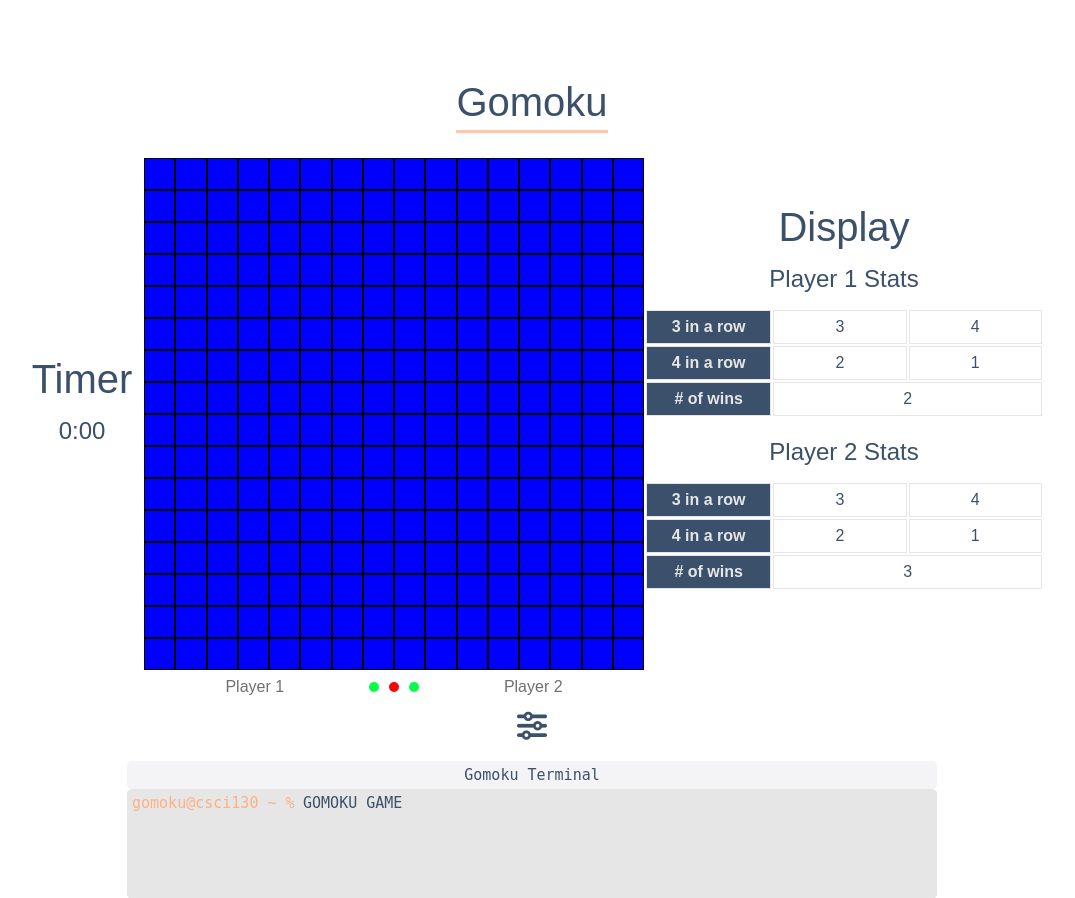
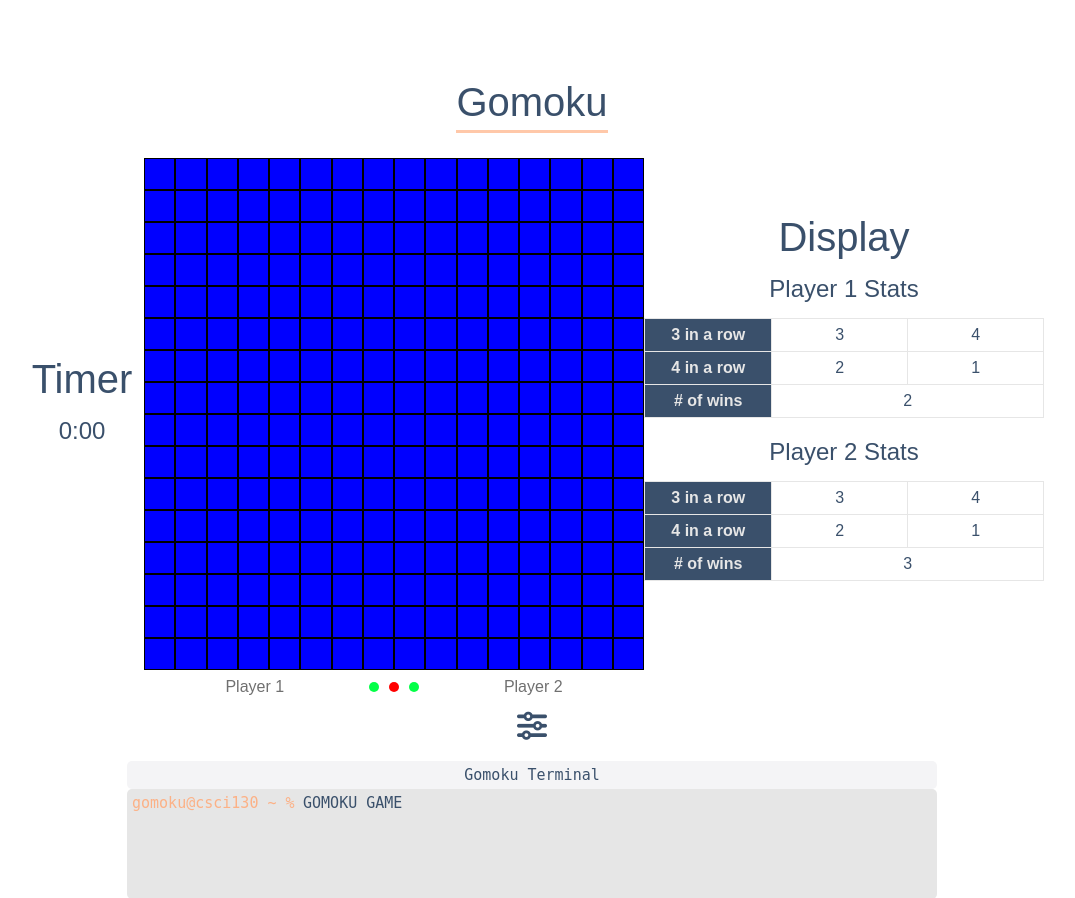
Before and after one commit to mennymendoza/gomoku, a PHP site: template pages/game/index.html in a window 1280 px wide. Shown: the part 68-966 px from the top of the page, without its empty margins (108-1183 px from the left). Run offline with PHP 8.4, Linux system fonts and the light colour scheme; the template is opened without the code that fills it, so the values that code supplies are empty; some libraries are stand-ins or nearby versions; some web fonts are replaced.

Commit message:
Border collapse in game page

```diff
--- a/css/game.css
+++ b/css/game.css
@@ -55,8 +55,8 @@
 
 /* GAME BOARD */
 #container {
-    height: 500px;
-    width: 500px;
+    min-height: 500px;
+    min-width: 500px;
     position: relative;
     margin-bottom: 20px;
 }
@@ -115,6 +115,7 @@
 
 /* DISPLAY GAME STATS */
 #game-stats table {
+    border-collapse: collapse;
     width: 400px;
     margin-bottom: 20px;
 }
```
